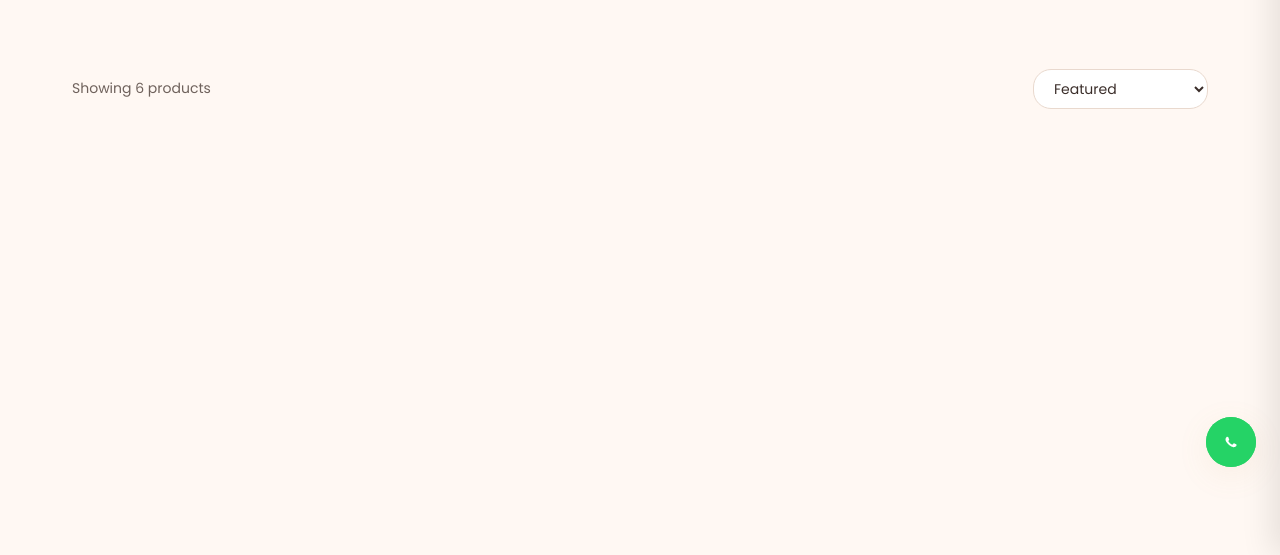
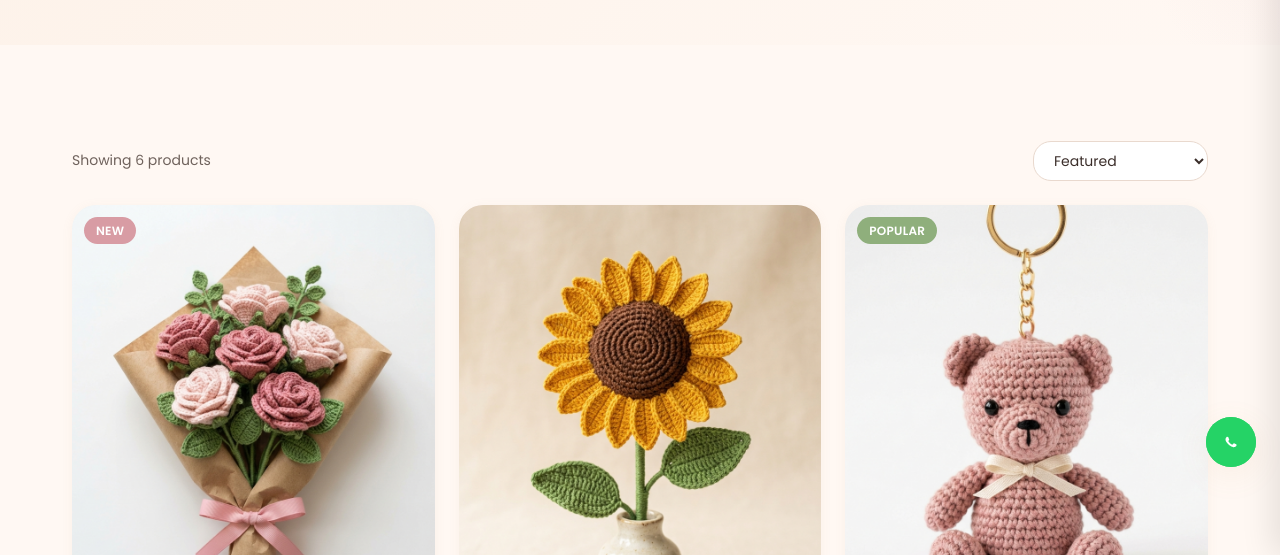
Before and after one commit to aman-cloud-hash/Mons-Crochet, a website built with Vite: page shop.html in a window 1280 px wide. Shown: the part 245-800 px from the top of the page. Built offline with nearby package versions, Linux system fonts and the light colour scheme; a web font is replaced by a local one.

Commit message:
Fix shop page race condition for scrolling animations and page banner header overlap

```diff
--- a/js/shop.js
+++ b/js/shop.js
@@ -1,6 +1,4 @@
-/* ============================================================
-   Mons Crochet — Shop Page Module
-   ============================================================ */
+import { initAnimations } from './animations.js';
 
 const PRODUCTS = [
   { id: '1', name: 'Rose Bouquet — Dusty Pink', category: 'Bouquets', price: 1299, desc: 'A beautiful handcrafted bouquet of six dusty pink crochet roses.', image: 'assets/images/prod-rose-bouquet.png', label: 'New' },
@@ -61,9 +59,8 @@
       countEl.textContent = `Showing ${items.length} product${items.length > 1 ? 's' : ''}`;
     }
 
-    // Trigger IntersectionObserver for scroll animation
-    const event = new Event('scroll');
-    window.dispatchEvent(event);
+    // Initialize animations for dynamically added elements
+    initAnimations();
   }
 
   // Filter & Sort Logic
--- a/shop.html
+++ b/shop.html
@@ -40,7 +40,7 @@
     </header>
     <div class="mobile-drawer" id="mobileDrawer"><div class="drawer-overlay" id="drawerOverlay"></div><div class="drawer-content"><nav class="drawer-nav"><a href="index.html">Home</a><a href="shop.html">Shop</a><a href="categories.html">Categories</a><a href="gallery.html">Gallery</a><a href="about.html">About</a><a href="contact.html">Contact</a></nav></div></div>
 
-    <main>
+    <main style="padding-top: var(--header-height);">
       <section class="page-banner">
         <div class="container">
           <h1>Our Shop</h1>
```
